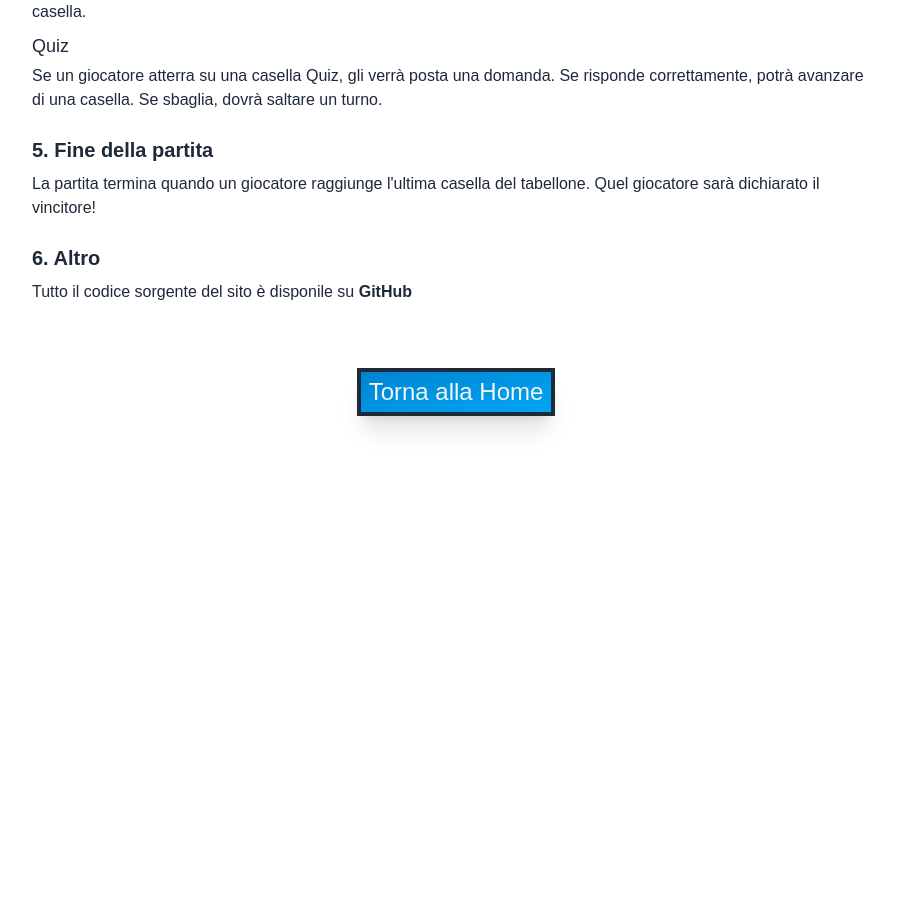
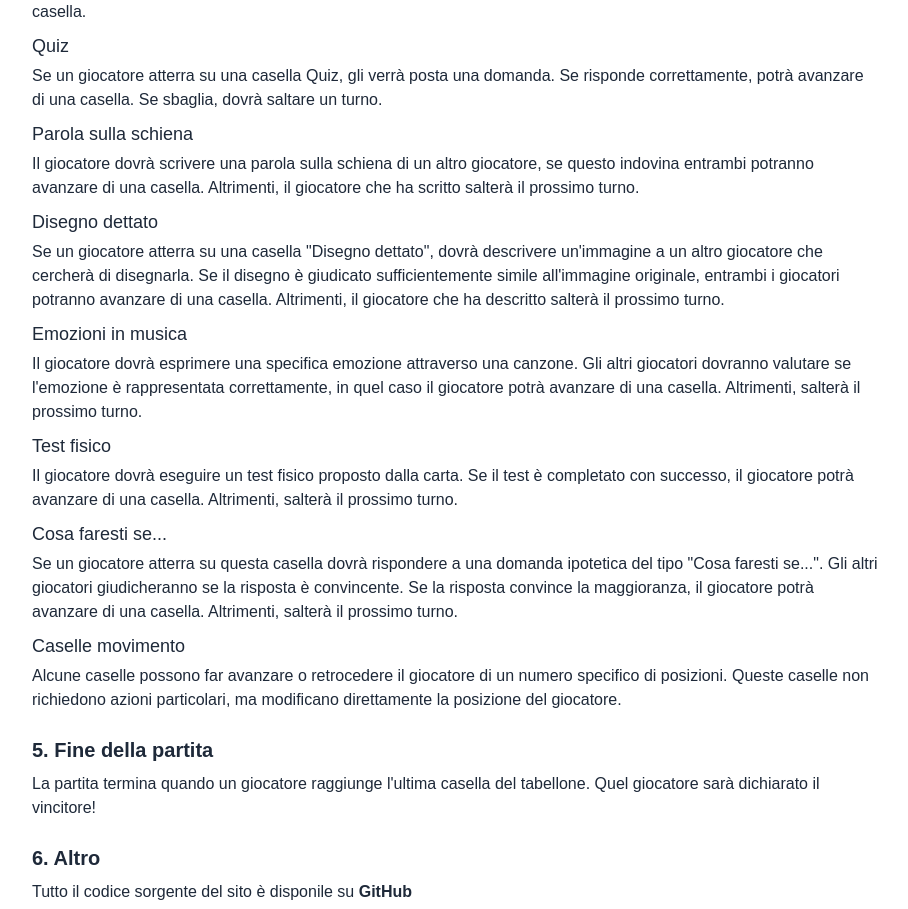
Before and after one commit to samueldebenedictis/tesi, a Next.js app: page /instructions in a window 1280 px wide. Shown: the part 1040-1949 px from the top of the page, without its empty margins (184-1092 px from the left). Before the commit the page ends 1512 px from the top, so only its background shows below. Built offline with nearby package versions, Linux system fonts and the light colour scheme; a web font is replaced by a local one.

Commit message:
chore: update instructions

```diff
--- a/src/app/instructions/page.tsx
+++ b/src/app/instructions/page.tsx
@@ -56,8 +56,8 @@ export default function InstructionsPage() {
               tabellone.
             </li>
             <li>
-              <strong>Caselle speciali:</strong> decidete se includere caselle
-              "Mimo" e/o "Quiz" per aggiungere varietà al gioco.
+              <strong>Caselle speciali:</strong> decidete quali tipi di caselle
+              speciali includere per aggiungere varietà al gioco.
             </li>
           </ul>
           <p className="mb-2">
@@ -92,6 +92,7 @@ export default function InstructionsPage() {
           <p className="mb-2">
             Il tabellone può contenere diverse tipologie di caselle speciali:
           </p>
+
           <h3 className="mb-1 font-medium text-lg">Battaglia</h3>
           <p className="mb-2">
             Se un giocatore atterra su una casella già occupata da un altro
@@ -99,6 +100,7 @@ export default function InstructionsPage() {
             decidere un vincitore. Il giocatore vincente potrà avanzare di una
             casella.
           </p>
+
           <h3 className="mb-1 font-medium text-lg">Mimo</h3>
           <p className="mb-2">
             Se un giocatore atterra su una casella Mimo, dovrà mimare una parola
@@ -106,11 +108,61 @@ export default function InstructionsPage() {
             qualcuno indovina, il giocatore che ha mimato e quello che ha
             indovinato potranno avanzare di una casella.
           </p>
+
           <h3 className="mb-1 font-medium text-lg">Quiz</h3>
           <p className="mb-2">
             Se un giocatore atterra su una casella Quiz, gli verrà posta una
             domanda. Se risponde correttamente, potrà avanzare di una casella.
             Se sbaglia, dovrà saltare un turno.
+          </p>
+
+          <h3 className="mb-1 font-medium text-lg">Parola sulla schiena</h3>
+          <p className="mb-2">
+            Il giocatore dovrà scrivere una parola sulla schiena di un altro
+            giocatore, se questo indovina entrambi potranno avanzare di una
+            casella. Altrimenti, il giocatore che ha scritto salterà il prossimo
+            turno.
+          </p>
+
+          <h3 className="mb-1 font-medium text-lg">Disegno dettato</h3>
+          <p className="mb-2">
+            Se un giocatore atterra su una casella "Disegno dettato", dovrà
+            descrivere un'immagine a un altro giocatore che cercherà di
+            disegnarla. Se il disegno è giudicato sufficientemente simile
+            all'immagine originale, entrambi i giocatori potranno avanzare di
+            una casella. Altrimenti, il giocatore che ha descritto salterà il
+            prossimo turno.
+          </p>
+
+          <h3 className="mb-1 font-medium text-lg">Emozioni in musica</h3>
+          <p className="mb-2">
+            Il giocatore dovrà esprimere una specifica emozione attraverso una
+            canzone. Gli altri giocatori dovranno valutare se l'emozione è
+            rappresentata correttamente, in quel caso il giocatore potrà
+            avanzare di una casella. Altrimenti, salterà il prossimo turno.
+          </p>
+
+          <h3 className="mb-1 font-medium text-lg">Test fisico</h3>
+          <p className="mb-2">
+            Il giocatore dovrà eseguire un test fisico proposto dalla carta. Se
+            il test è completato con successo, il giocatore potrà avanzare di
+            una casella. Altrimenti, salterà il prossimo turno.
+          </p>
+
+          <h3 className="mb-1 font-medium text-lg">Cosa faresti se...</h3>
+          <p className="mb-2">
+            Se un giocatore atterra su questa casella dovrà rispondere a una
+            domanda ipotetica del tipo "Cosa faresti se...". Gli altri giocatori
+            giudicheranno se la risposta è convincente. Se la risposta convince
+            la maggioranza, il giocatore potrà avanzare di una casella.
+            Altrimenti, salterà il prossimo turno.
+          </p>
+
+          <h3 className="mb-1 font-medium text-lg">Caselle movimento</h3>
+          <p className="mb-2">
+            Alcune caselle possono far avanzare o retrocedere il giocatore di un
+            numero specifico di posizioni. Queste caselle non richiedono azioni
+            particolari, ma modificano direttamente la posizione del giocatore.
           </p>
         </section>
 
```
